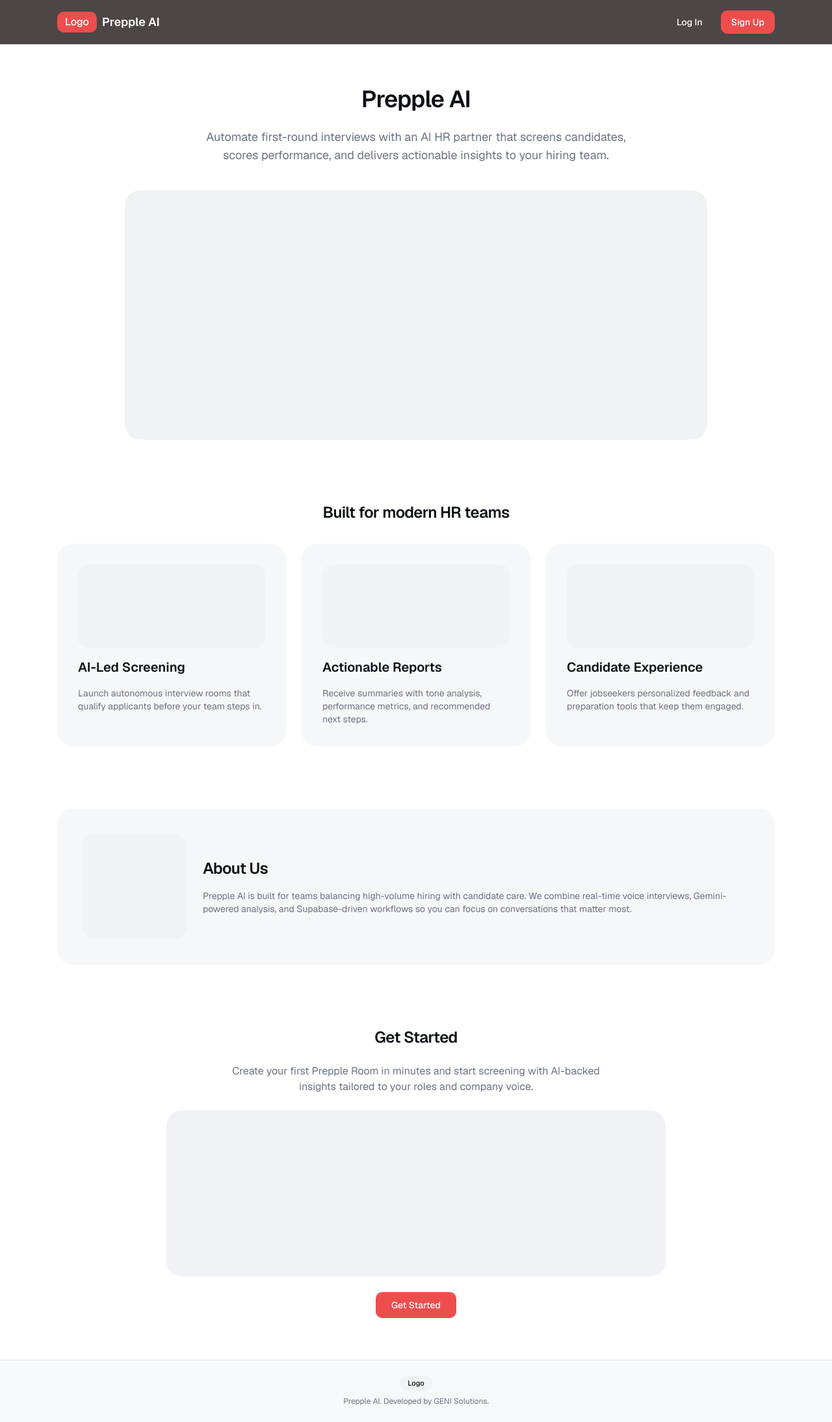
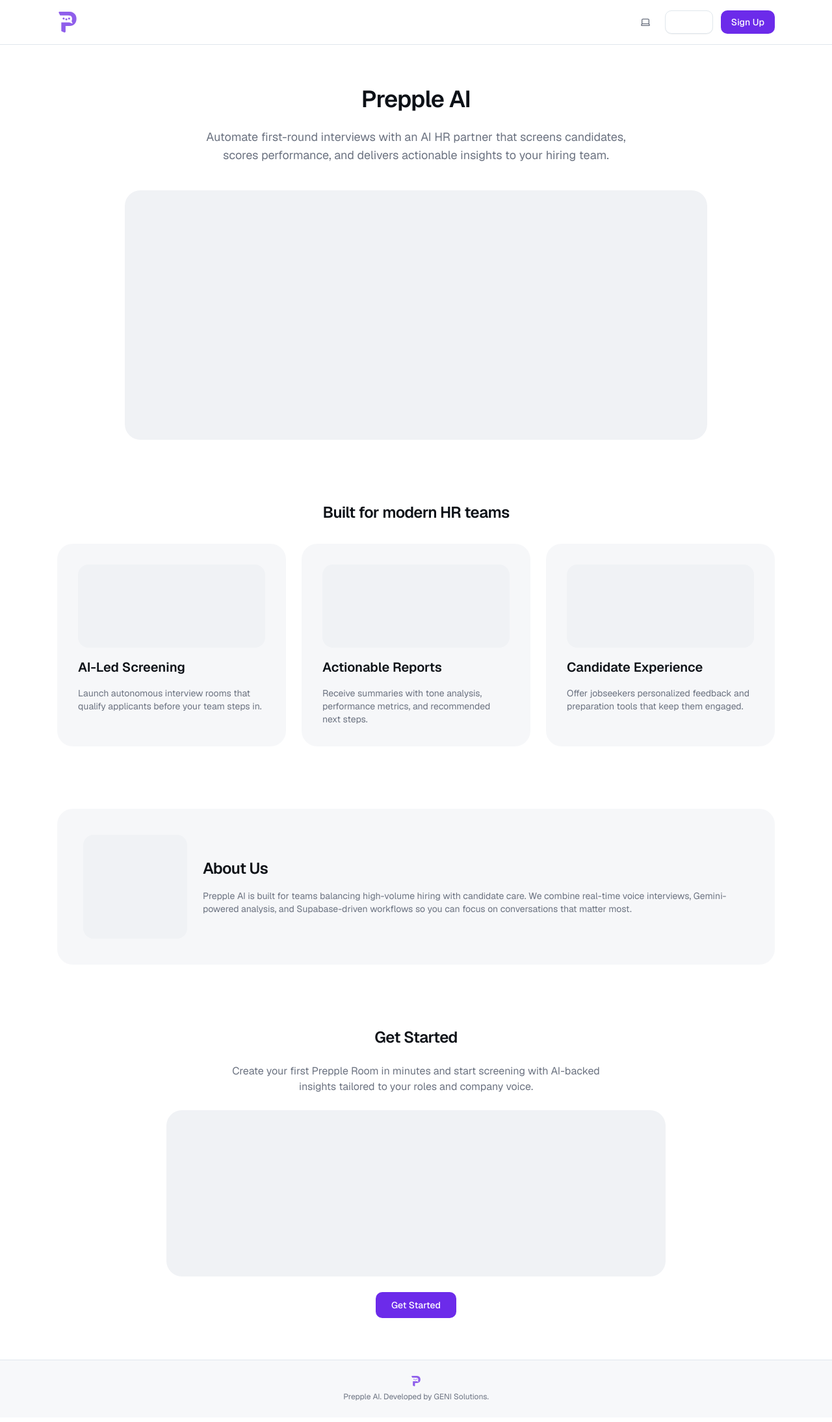
Before and after one commit to Ianszzkieyyy/prepple-ai, a Next.js app: page / in a window 1280 px wide. Shown: the whole page at 65% size. Built offline with nearby package versions, Linux system fonts and the light colour scheme; no server answers.

Commit message:
made changes to the landing page

```diff
--- a/app/page.tsx
+++ b/app/page.tsx
@@ -1,23 +1,25 @@
 import Link from "next/link";
 
 import { Button } from "@/components/ui/button";
+import Image from "next/image";
+import LogoIcon from "@/public/logo-icon.svg"
+import { ThemeSwitcher } from "@/components/theme-switcher";
 
 export default function Home() {
   return (
     <div className="flex min-h-screen flex-col bg-background text-foreground">
-      <header className="border-b bg-[#4c4646] text-white">
+      <header className="border-b text-white">
         <div className="mx-auto flex w-full max-w-6xl items-center justify-between px-6 py-4">
           <Link href="/" className="flex items-center gap-2 text-lg font-semibold">
-            <span className="rounded-md bg-[#ee4d4d] px-3 py-1 text-base font-medium text-white">
-              Logo
-            </span>
+            <Image src={LogoIcon} alt="Logo" className="h-8 w-8" />
             Prepple AI
           </Link>
           <nav className="flex items-center gap-3 text-sm font-medium">
-            <Button asChild variant="ghost" className="text-white hover:bg-white/10">
+            <ThemeSwitcher />
+            <Button asChild variant="outline">
               <Link href="/auth/login">Log In</Link>
             </Button>
-            <Button asChild className="bg-[#ee4d4d] text-white hover:bg-[#ee4d4d]/90">
+            <Button asChild>
               <Link href="/auth/sign-up">Sign Up</Link>
             </Button>
           </nav>
@@ -82,7 +84,7 @@
             your roles and company voice.
           </p>
           <div className="h-52 w-full max-w-3xl rounded-3xl bg-muted sm:h-64" />
-          <Button asChild size="lg" className="bg-[#ee4d4d] text-white hover:bg-[#ee4d4d]/90">
+          <Button asChild size="lg" >
             <Link href="/auth/sign-up">Get Started</Link>
           </Button>
         </section>
@@ -90,7 +92,7 @@
 
       <footer className="border-t bg-muted/50">
         <div className="mx-auto flex w-full max-w-6xl flex-col items-center gap-2 px-6 py-6 text-center text-xs text-muted-foreground">
-          <span className="rounded-md bg-muted px-3 py-1 text-[11px] font-medium text-foreground">Logo</span>
+          <Image src={LogoIcon} alt="Logo" className="h-4 w-4" />
           <p>Prepple AI. Developed by GENI Solutions.</p>
         </div>
       </footer>
```
